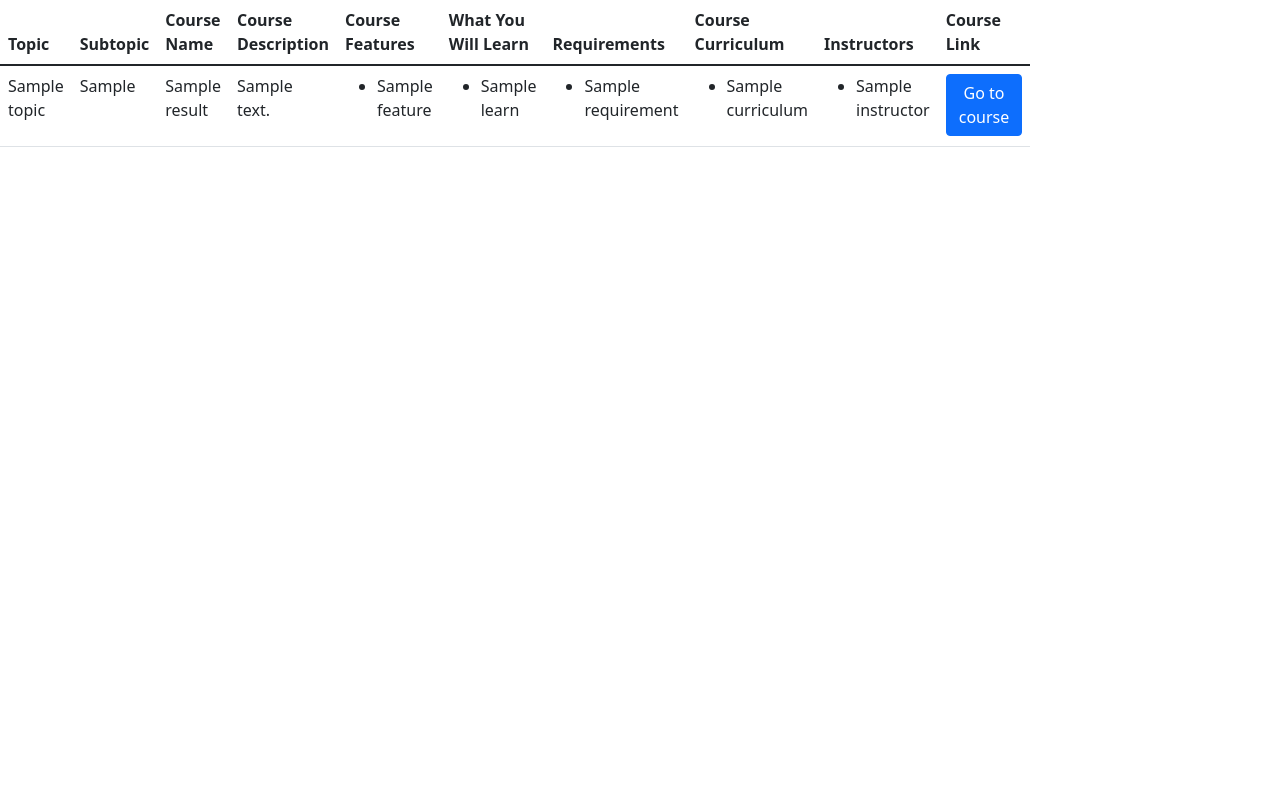
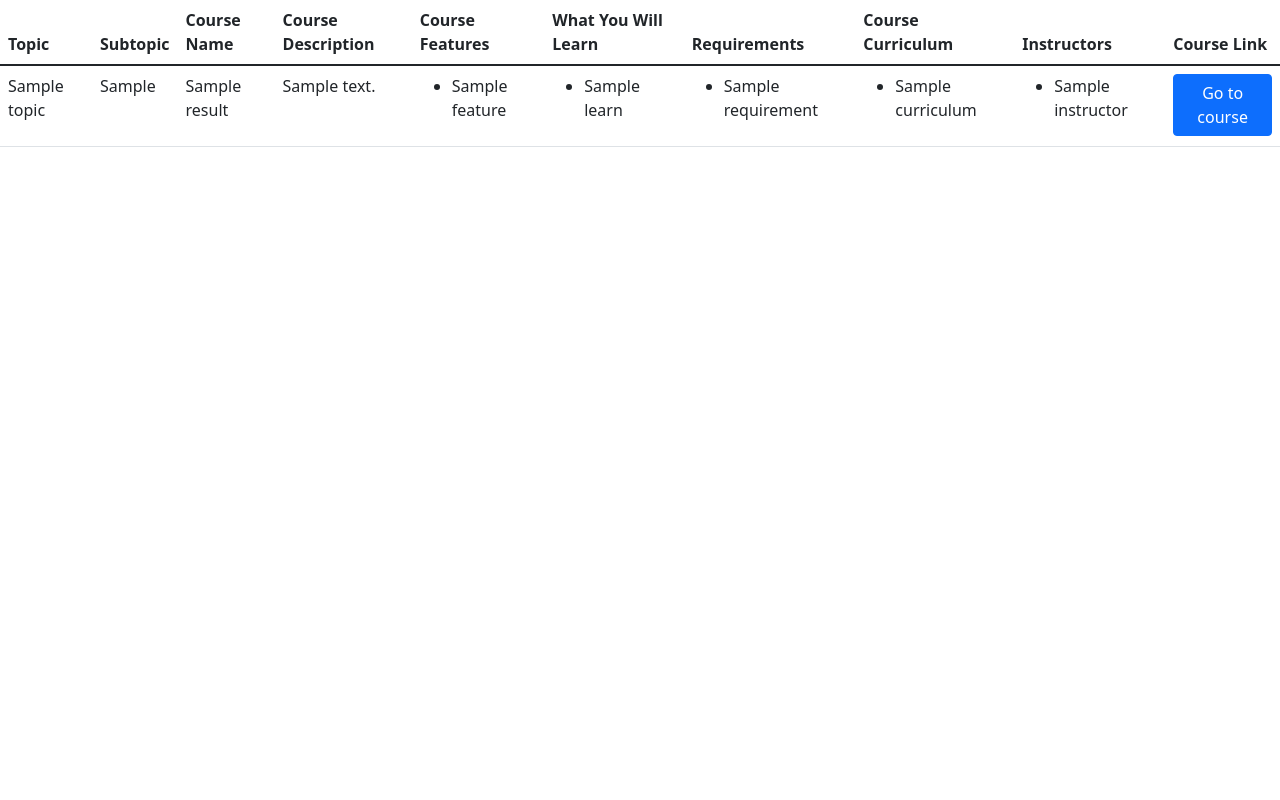
Before and after one commit to jithinjk116/ineuronscrapper_jithin, a Flask app: template templates/result.html in a window 1280 px wide. Run offline with Flask 2, Linux system fonts and the light colour scheme; the template is opened without the code that fills it: most values are stand-ins (such as "Sample title", 1, 10 or a date in 2020).

Commit message:
Update result.html

```diff
--- a/templates/result.html
+++ b/templates/result.html
@@ -11,26 +11,40 @@
     <link href="https://cdn.jsdelivr.net/npm/bootstrap@5.1.3/dist/css/bootstrap.min.css" rel="stylesheet"
         integrity="sha384-1BmE4kWBq78iYhFldvKuhfTAU6auU8tT94WrHftjDbrCEXSU1oBoqyl2QvZ6jIW3" crossorigin="anonymous">
     <style>
+
+        * {
+  margin: 0px;
+  padding: 0px;
+}
+
         html,body {
   position: relative;
 }
+
 body {
   overflow-y: auto;
   min-height: 100vh;
 }
 
+
 @media only screen and (min-width: 992px) {
-  body {
-    width: 300px;
-    position: fixed;
+
+    html,
+body {
+  height: 100%;
+}
+    body {
+    overflow:hidden;
   }
 }
 
 @media only screen and (min-width: 768px) {
   /* For desktops phones: */
      body{
-    width: 400px;
-    position: fixed;
+   height: 100%;
+}
+    body {
+    overflow:hidden ;
   }
 }
     </style>
```
